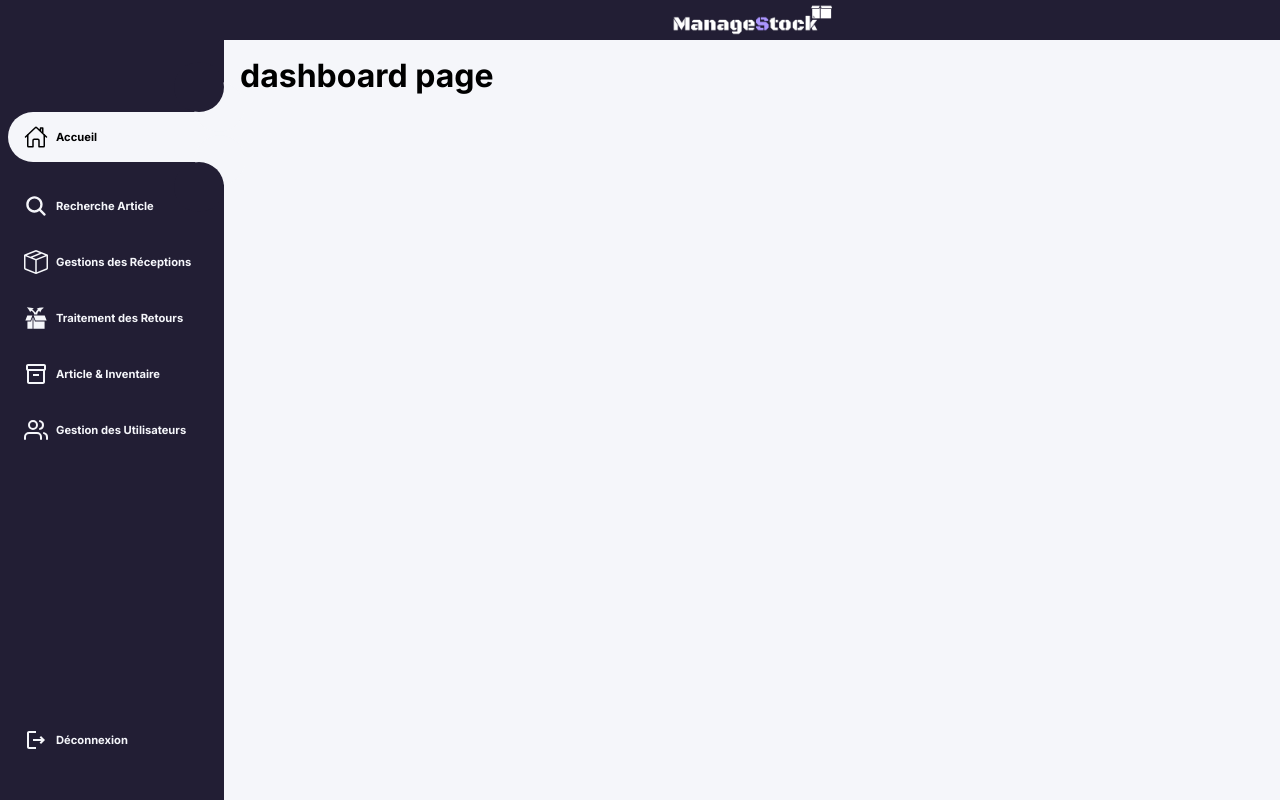
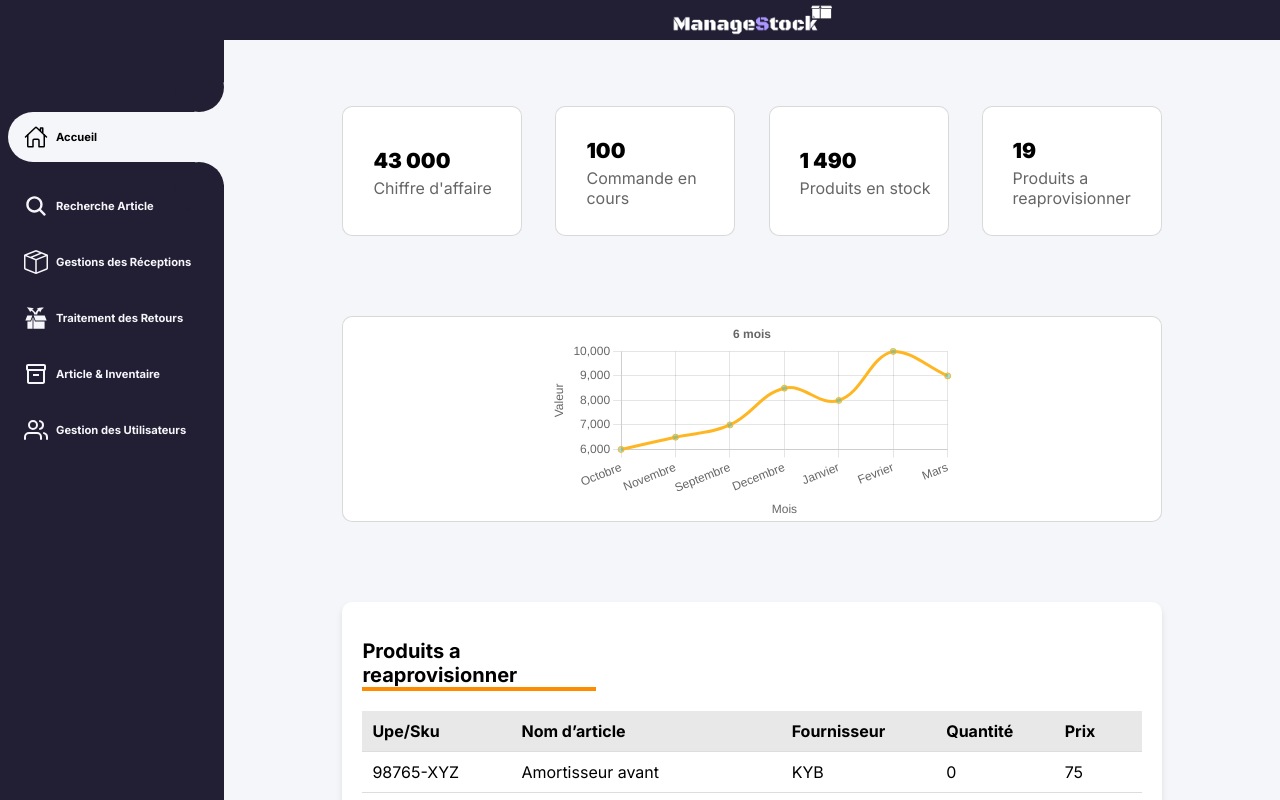
Before and after one commit to Laya2015/ManageStockAvancee, a Next.js app: page /dashboard in a window 1280 px wide. Shown: the top 800 px of the page. Built offline with nearby package versions, Linux system fonts and the light colour scheme.

Commit message:
ajouter merger la page accueil

```diff
--- a/app/(dashboard)/dashboard/page.jsx
+++ b/app/(dashboard)/dashboard/page.jsx
@@ -1,7 +1,37 @@
+import CarteInfo from "@/components/CarteInfo";
+import styles from "./page.module.css";
+import Chart from "@/components/Chart";
+import InfoBloc from "@/components/InfoBlock";
+
+import datas from "@/data/datas.json";
+
 export default function Dashboard() {
   return (
     <>
-      <h1>dashboard page</h1>
+      {/* <h1>dashboard page bonjour</h1> */}
+      <div className={styles.maDiv1}>
+        <CarteInfo chiffre={"43 000"} titre={"Chiffre d'affaire"}></CarteInfo>
+        <CarteInfo chiffre={"100"} titre={"Commande en cours"}></CarteInfo>
+        <CarteInfo chiffre={"1 490"} titre={"Produits en stock"}></CarteInfo>
+        <CarteInfo chiffre={"19"} titre={"Produits a reaprovisionner"}></CarteInfo>
+      </div>
+      <div className={styles.madiv2}>
+        <Chart></Chart>
+      </div>
+      <div className={styles.maDiv3}>
+        <InfoBloc
+          defaultTitle={"Produits a reaprovisionner"}
+          defaultHeaders={[
+            "Upe/Sku",
+            "Nom d’article",
+            "Fournisseur",
+            "Quantité",
+            "Prix",
+          ]}
+          data={datas.produitsRupture}
+        >
+        </InfoBloc>
+      </div>
     </>
   );
 }
--- a/app/(dashboard)/dashboard/page.module.css
+++ b/app/(dashboard)/dashboard/page.module.css
@@ -0,0 +1,15 @@
+
+.maDiv1 {
+    width: 80%;
+    margin: 50px auto 0;
+    display: flex;
+    justify-content: space-between;
+}
+
+.madiv2{
+    margin: 80px auto;
+}
+.maDiv3 {
+    /* width: 80%; */
+    margin: 0 auto ;
+}
```
